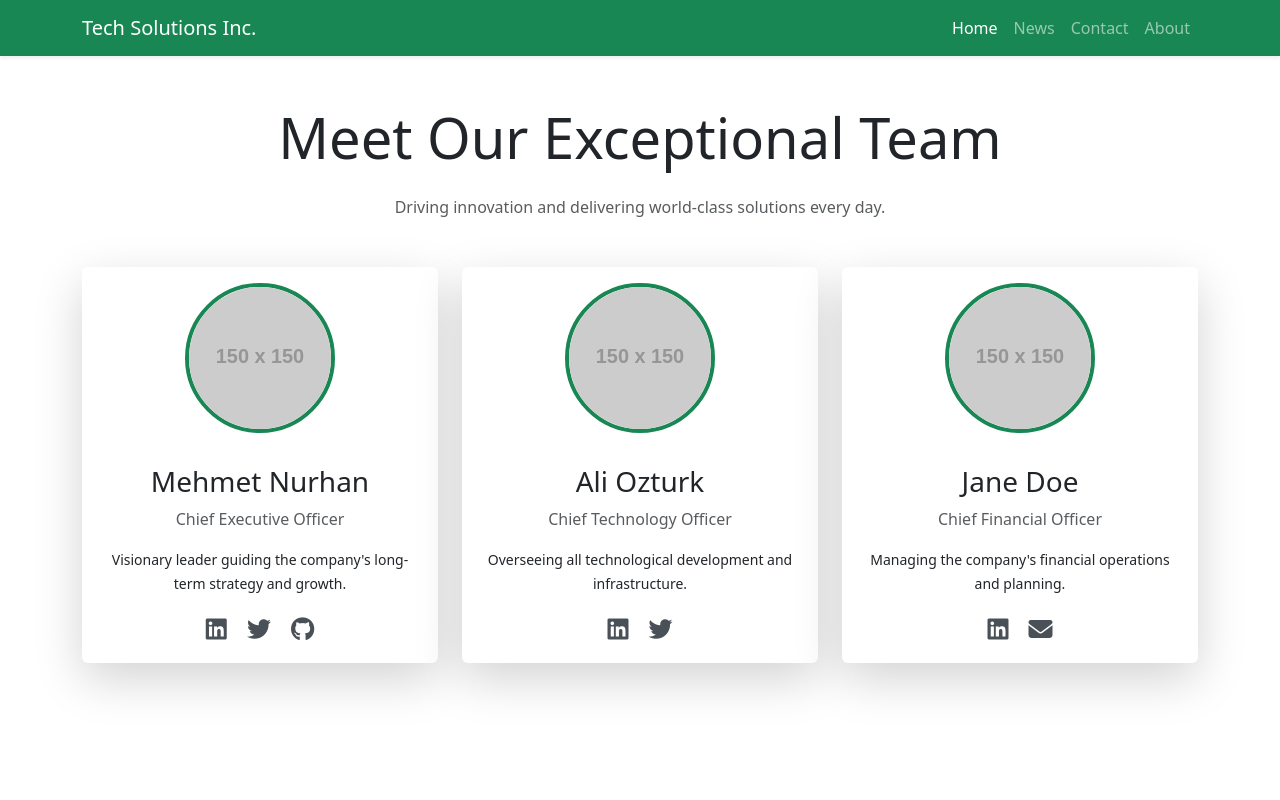
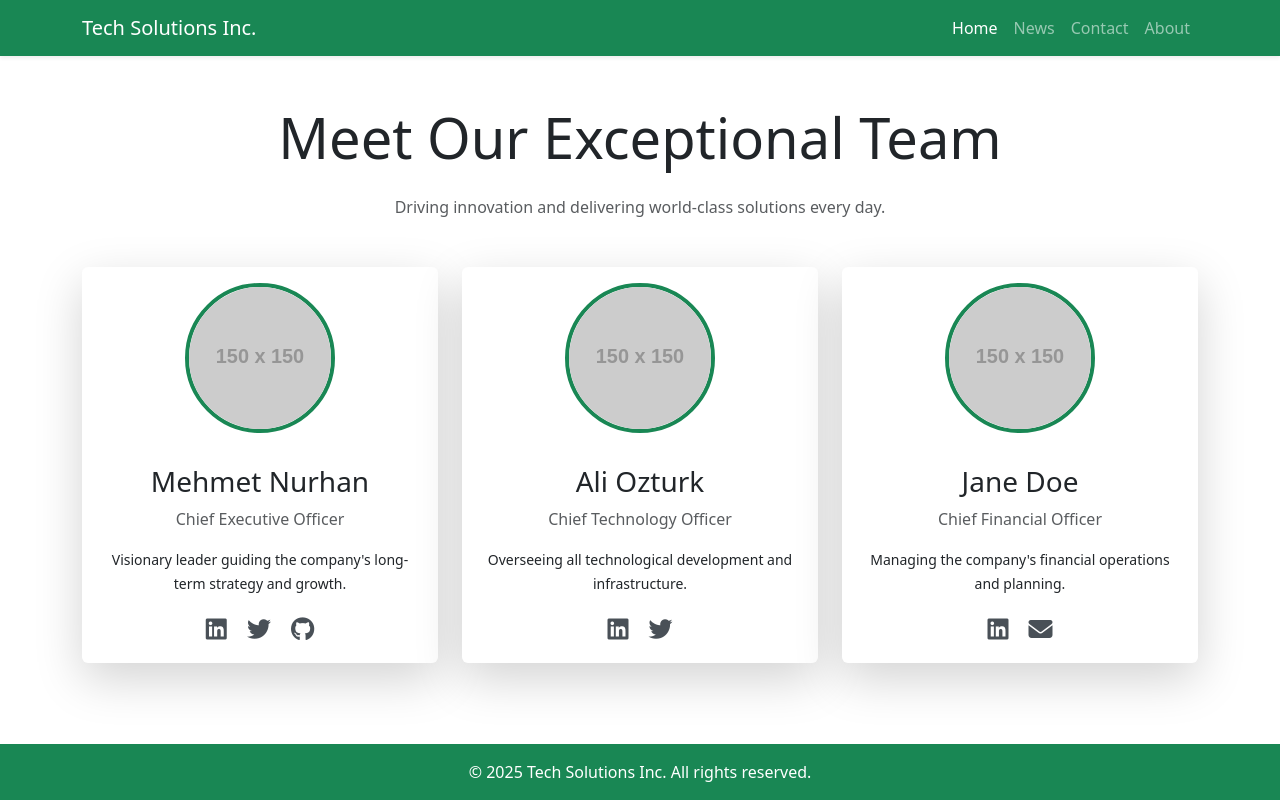
Before and after one commit to polatelmas/Web-Development-Course-Midterm, a plain HTML site: page index.html in a window 1280 px wide. Drawn offline with nearby package versions, Linux system fonts and the light colour scheme; placeholder pictures from the web are drawn by us.

Commit message:
Add features of part3

```diff
--- a/index.html
+++ b/index.html
@@ -7,6 +7,16 @@
     <link rel="stylesheet" href="https://cdnjs.cloudflare.com/ajax/libs/font-awesome/6.4.2/css/all.min.css" xintegrity="sha512-z3gLpd7yknf1YoNbCzqRKc4qyor8gaKU1qmn+CShxbuBusAN6/7pYwN+B5w2l7h7hW2v517s7eDk7nKjLg+lEw==" crossorigin="anonymous" referrerpolicy="no-referrer" />
     <title>Our Team</title>
     <style>
+        body {
+            min-height: 100vh;
+            display: flex;
+            flex-direction: column;
+        }
+
+        .main-content {
+            flex-grow: 1;
+        }
+
         .team-member .card-img-top {
             width: 150px;
             height: 150px;
@@ -53,7 +63,7 @@
         </div>
     </nav>
 
-    <div class="container mt-5 mb-5">
+    <div class="main-content container mt-5 mb-5">
         <h1 class="text-center mb-4 display-4">Meet Our Exceptional Team</h1>
         <p class="text-center text-muted mb-5">Driving innovation and delivering world-class solutions every day.</p>
 
@@ -111,6 +121,15 @@
         </div>
     </div>
 
+    <footer class="bg-success text-white py-3 mt-auto">
+        <div class="container text-center">
+            <p class="mb-0">&copy; <span id="currentYear"></span> Tech Solutions Inc. All rights reserved.</p>
+        </div>
+    </footer>
+
     <script src="https://cdn.jsdelivr.net/npm/bootstrap@5.3.2/dist/js/bootstrap.bundle.min.js"></script>
+    <script>
+        document.getElementById('currentYear').textContent = new Date().getFullYear();
+    </script>
 </body>
 </html>
```
